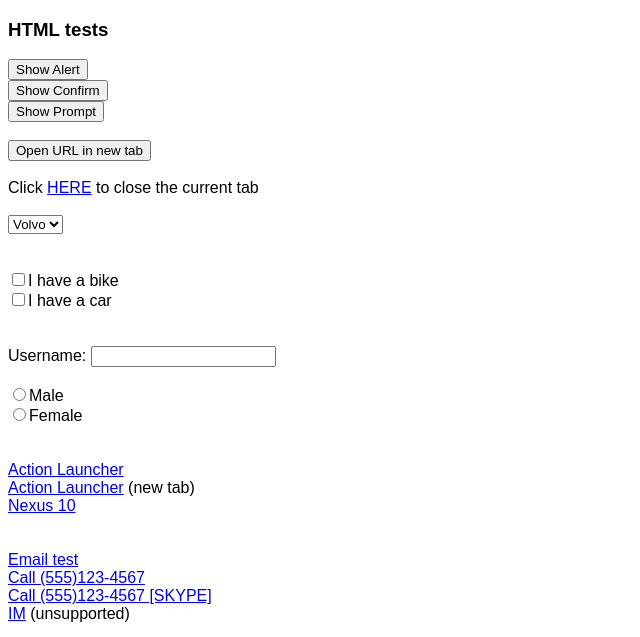
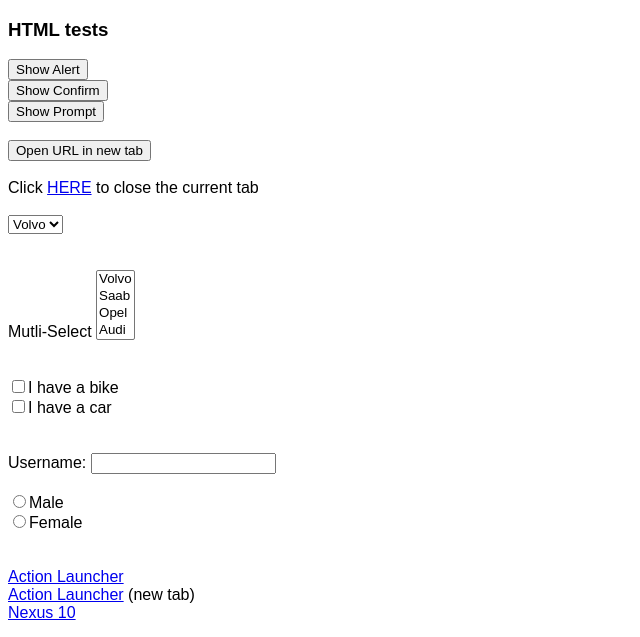
Before and after one commit to brave/link-bubble-website, a website: page src/templates/device/test.html in a window 1280 px wide. Shown: the top 637 px of the page, without its empty margins (0-640 px from the left). Drawn offline with Linux system fonts and the light colour scheme; some packages are replaced by stand-ins of ours.

Commit message:
Add mutli-select test.

```diff
--- a/src/templates/device/test.html
+++ b/src/templates/device/test.html
@@ -137,6 +137,16 @@ Click <a href="#" onclick="javascript:window.open('','_self').close();">HERE</a>
 </form><br><br>
 
 <form>
+<label for="multicars">Mutli-Select</label>
+<select id="multicars" name="multicars" multiple>
+  <option value="volvo">Volvo</option>
+  <option value="saab">Saab</option>
+  <option value="opel">Opel</option>
+  <option value="audi">Audi</option>
+</select>
+</form><br><br>
+
+<form>
 <input type="checkbox" name="vehicle" value="Bike">I have a bike<br>
 <input type="checkbox" name="vehicle" value="Car">I have a car
 </form><br><br>
```
